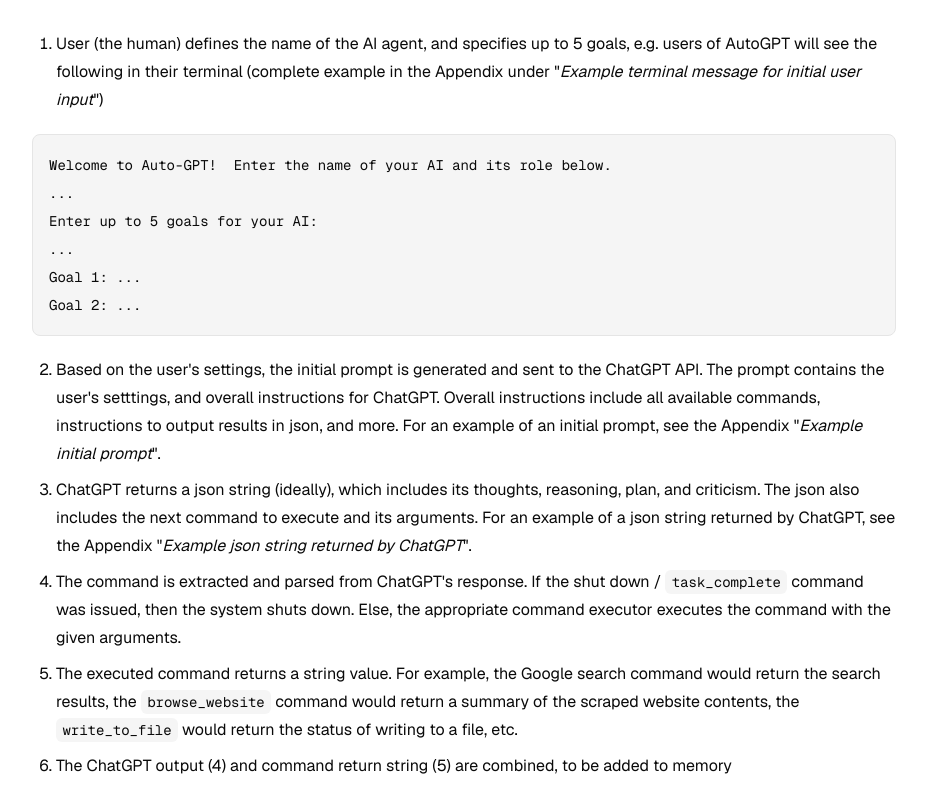
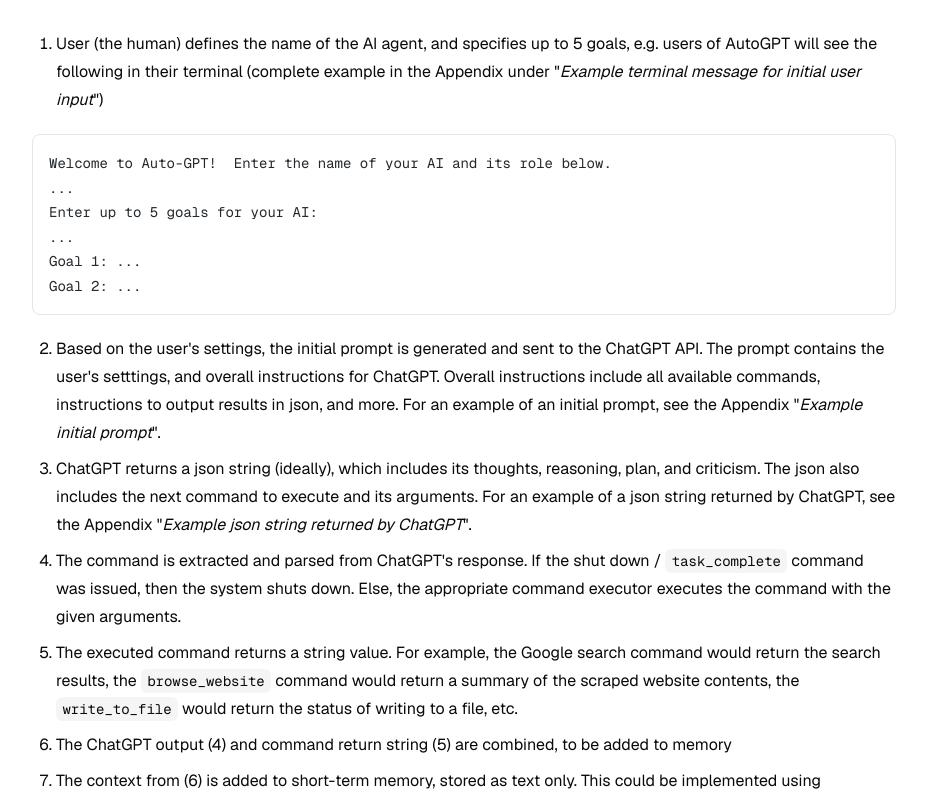
Before and after one commit to georgesung/georgesung.github.io, a Next.js app: page /ai/autogpt-arch in a window 1280 px wide. Shown: the part 1680-2473 px from the top of the page, without its empty margins (176-1103 px from the left). Built offline with nearby package versions, Linux system fonts and the light colour scheme.

Commit message:
feat: Add build-time syntax highlighting for code blocks using Shiki

```diff
--- a/package.json
+++ b/package.json
@@ -19,6 +19,7 @@
     "react": "19.2.4",
     "react-dom": "19.2.4",
     "shadcn": "^4.11.0",
+    "shiki": "^4.2.0",
     "tailwind-merge": "^3.6.0",
     "tw-animate-css": "^1.4.0"
   },
--- a/src/app/[category]/[slug]/page.tsx
+++ b/src/app/[category]/[slug]/page.tsx
@@ -1,6 +1,7 @@
 import { getAllPosts, getPostBySlug } from "@/lib/posts";
 import { notFound } from "next/navigation";
-import { marked } from "marked";
+import { Marked } from "marked";
+import { createHighlighter } from "shiki";
 import Link from "next/link";
 
 interface PageProps {
@@ -8,6 +9,18 @@
     category: string;
     slug: string;
   }>;
+}
+
+let highlighterInstance: any = null;
+
+async function getHighlighter() {
+  if (!highlighterInstance) {
+    highlighterInstance = await createHighlighter({
+      themes: ["github-dark", "github-light"],
+      langs: ["python", "bash", "json", "yaml", "markdown", "plaintext"],
+    });
+  }
+  return highlighterInstance;
 }
 
 export async function generateStaticParams() {
@@ -42,8 +55,30 @@
     notFound();
   }
 
-  // Parse markdown to HTML
-  const htmlContent = await marked.parse(post.content);
+  // Parse markdown to HTML using Shiki highlighter
+  const highlighter = await getHighlighter();
+  const markedInstance = new Marked();
+
+  markedInstance.use({
+    renderer: {
+      code(token: { text: string; lang?: string; escaped?: boolean }) {
+        const language = token.lang || "plaintext";
+        const supportedLangs = ["python", "bash", "json", "yaml", "markdown", "plaintext"];
+        const finalLang = supportedLangs.includes(language) ? language : "plaintext";
+
+        return highlighter.codeToHtml(token.text, {
+          lang: finalLang,
+          themes: {
+            light: "github-light",
+            dark: "github-dark",
+          },
+          defaultColor: "light",
+        });
+      },
+    },
+  });
+
+  const htmlContent = await markedInstance.parse(post.content);
 
   return (
     <article className="container max-w-4xl mx-auto px-4 py-12 md:py-16">
--- a/src/app/globals.css
+++ b/src/app/globals.css
@@ -224,3 +224,30 @@
   border-top: 1px solid var(--border);
   margin: 2rem 0;
 }
+
+/* Shiki theme switching overrides for dark mode */
+html.dark .shiki,
+html.dark .shiki span {
+  color: var(--shiki-dark) !important;
+  background-color: var(--shiki-dark-bg) !important;
+  font-style: var(--shiki-dark-font-style, inherit) !important;
+  font-weight: var(--shiki-dark-font-weight, inherit) !important;
+  text-decoration: var(--shiki-dark-text-decoration, inherit) !important;
+}
+
+/* Ensure padding and other pre styles are applied to Shiki block */
+pre.shiki {
+  padding: 1rem;
+  border-radius: var(--radius-md);
+  border: 1px solid var(--border);
+  overflow-x: auto;
+  margin-bottom: 1.25rem;
+  font-size: 0.875rem;
+}
+pre.shiki code {
+  background-color: transparent;
+  padding: 0;
+  border-radius: 0;
+  font-size: inherit;
+  font-family: var(--font-mono);
+}
```
Also changed, not shown: content/posts/2023-04-22-autogpt-arch.md (+6 -6 lines), content/posts/2023-05-06-llm-qa-eval-wikipedia.md (+1 -1 lines), content/posts/2023-07-02-qlora-ift.md (+2 -2 lines), 1 other file (tests, documents, lock files or other folders).
